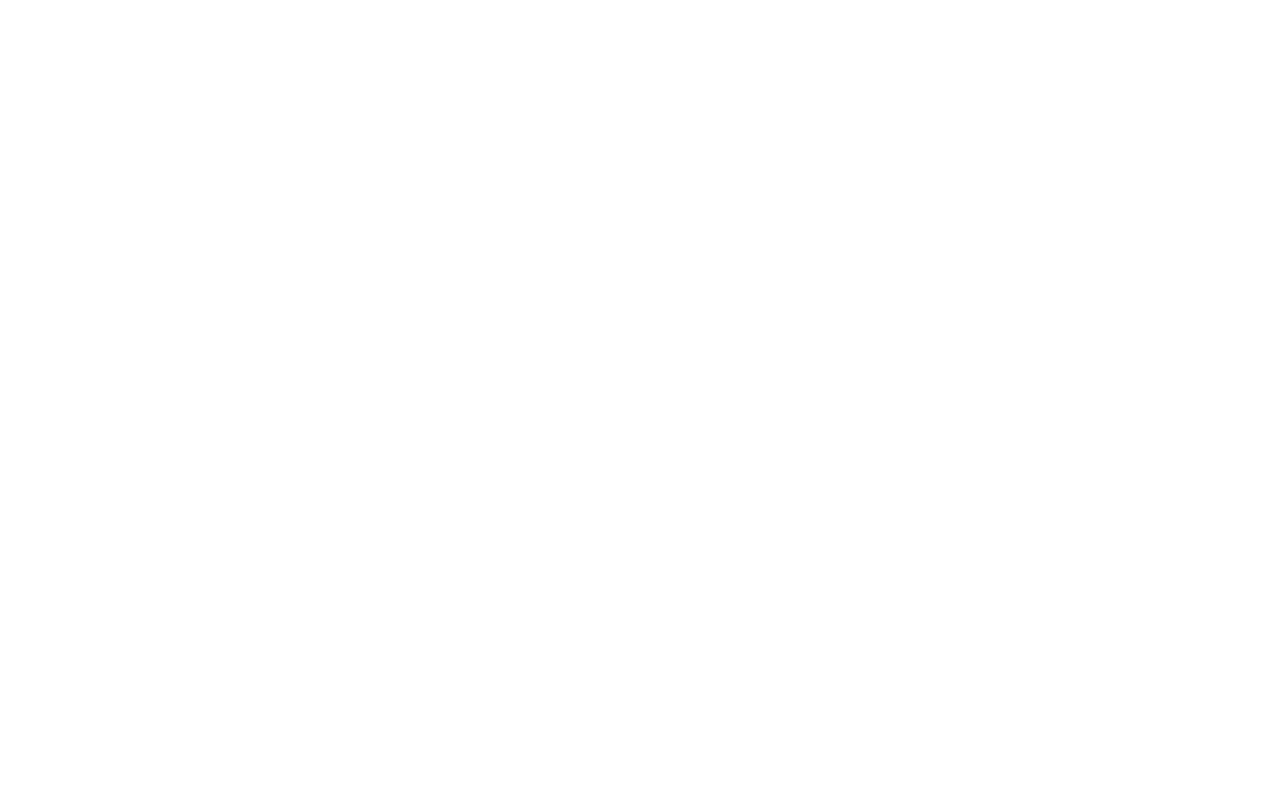
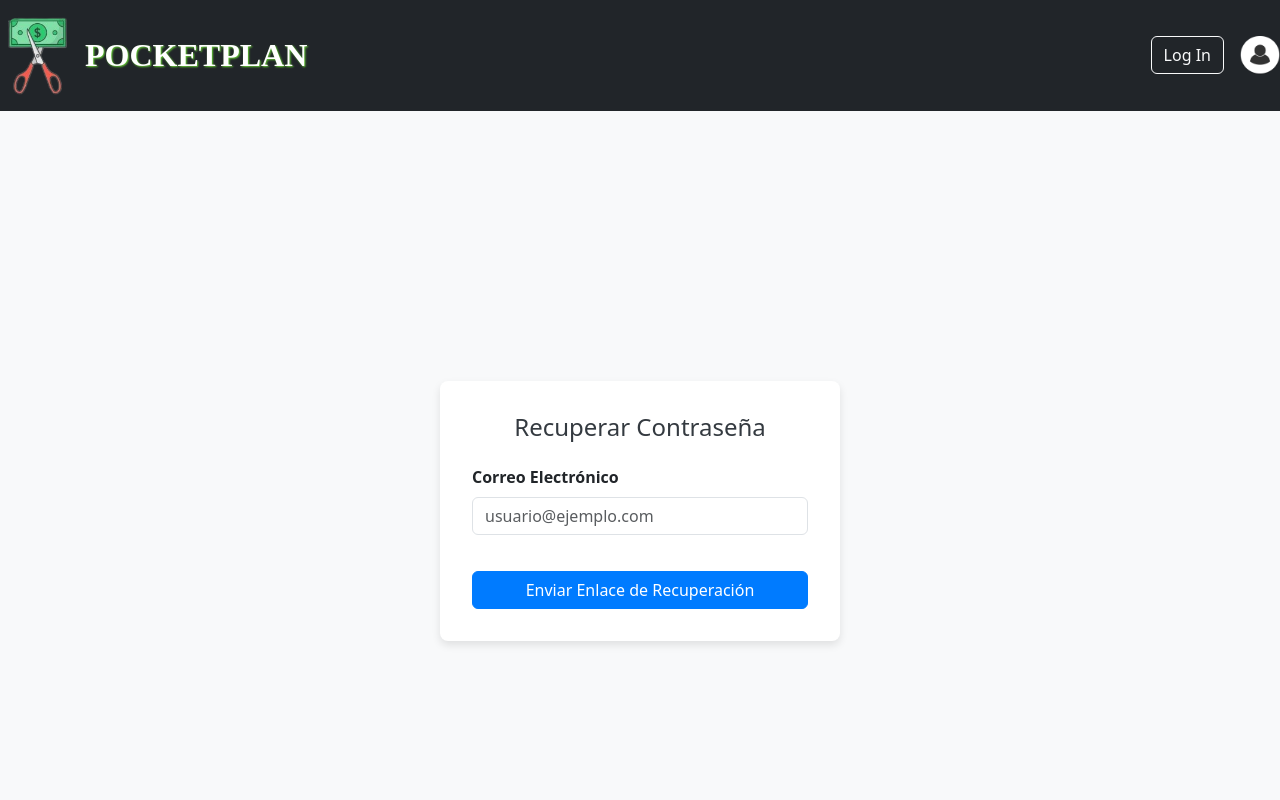
Before and after one commit to Andrespipe1/Proyecto_Gestion, a React (Create React App) app in the folder proyecto_gestion/: page /recuperar in a window 1280 px wide. Before the commit this address had no page. Shown: the top 800 px of the page. Built offline with nearby package versions, Linux system fonts and the light colour scheme.

Commit message:
aasdfasfasf

```diff
--- a/proyecto_gestion/src/App.js
+++ b/proyecto_gestion/src/App.js
@@ -9,6 +9,7 @@
 import Monto from './componentes/pagina_monto';
 import Visualizar from './componentes/visualizar';
 import Listas from './componentes/visualizarlistas';
+import RecuperarContrasena from './componentes/recuperar';
 
 
 
@@ -34,7 +35,7 @@
         <Route path='/pagina_monto' element={<Monto/>} />
         <Route path='/visualizar' element={<Visualizar/>}/>
         <Route path='/visualizarlistas' element={<Listas/>}/>
-
+        <Route path='/recuperar' element={<RecuperarContrasena/>}/>
       </Routes>
     </Router>
 
--- a/proyecto_gestion/src/componentes/cabecera.js
+++ b/proyecto_gestion/src/componentes/cabecera.js
@@ -26,7 +26,7 @@
             className="mr-3"
             onClick={handleLoginClick}
           >
-            Iniciar sesión
+            Log In
           </Button>
           <a
             href="#"
--- a/proyecto_gestion/src/componentes/login.js
+++ b/proyecto_gestion/src/componentes/login.js
@@ -2,6 +2,8 @@
 import { useNavigate } from 'react-router-dom';
 import 'bootstrap/dist/css/bootstrap.min.css';
 import './login.css';
+import { Cabecera } from './cabecera';
+import { Pie } from './pie';
 
 const Login = () => {
     const [formValues, setFormValues] = useState({
@@ -49,7 +51,7 @@
     };
 
     const handleForgotPasswordClick = () => {
-        navigate('/recuperar-password');
+        navigate('/recuperar');
     };
 
     const handleRegisterClick = () => {
@@ -61,6 +63,8 @@
     };
 
     return (
+        <div>
+        <Cabecera></Cabecera>
         <div className="login-container">
             <div className="login-card">
                 <h2 className="text-center">Iniciar Sesión</h2>
@@ -100,6 +104,8 @@
                 </form>
             </div>
         </div>
+        <Pie></Pie>
+        </div>
     );
 };
 
--- a/proyecto_gestion/src/componentes/maincontent.js
+++ b/proyecto_gestion/src/componentes/maincontent.js
@@ -1,15 +1,41 @@
-import React from 'react';
+import React, { useState } from 'react';
 import { Col, Row, Button, Form, InputGroup } from 'react-bootstrap';
-import "./pagina_monto.js"
+import "./pagina_monto.js";
+
 const MainContent = () => {
+  const [amount, setAmount] = useState('');
+
   return (
     <Col md={10} className="bg-light p-4">
+      {/* Monto Inicial */}
+      <Row className="mb-4">
+        <Col md={4}>
+          <Form.Label>Ingrese el monto:</Form.Label>
+        </Col>
+        <Col md={4}>
+          <Form.Control
+            type="text"
+            placeholder="$999.99"
+            value={amount}
+            onChange={(e) => setAmount(e.target.value)}
+
+          />
+        </Col>
+        <Col md={2}>
+        <Button variant="outline-success">Agregar</Button>
+        </Col>
+
+      </Row>
+
+      {/* Fecha Inicio / Fin */}
       <Row className="mb-3">
         <Col>
           <Button variant="outline-dark">Fecha Inicio</Button>
           <Button variant="outline-dark" className="ms-2">Fecha Fin</Button>
         </Col>
       </Row>
+
+      {/* Selección de Categorías */}
       <Row className="mb-3">
         <Col md={4}>
           <Form.Select aria-label="Category">
--- /dev/null
+++ b/proyecto_gestion/src/componentes/recuperar.css
@@ -0,0 +1,36 @@
+
+.recuperar-container {
+    display: flex;
+    justify-content: center;
+    align-items: center;
+    height: 100vh;
+    background-color: #f8f9fa;
+}
+
+.recuperar-card {
+    background-color: #ffffff;
+    padding: 2rem;
+    border-radius: 8px;
+    box-shadow: 0 4px 8px rgba(0, 0, 0, 0.1);
+    max-width: 400px;
+    width: 100%;
+}
+
+.recuperar-card h2 {
+    margin-bottom: 1.5rem;
+    font-size: 1.5rem;
+    color: #343a40;
+}
+
+.form-control.is-invalid {
+    border-color: #dc3545;
+}
+
+.invalid-feedback {
+    font-size: 0.875rem;
+    color: #dc3545;
+}
+
+.alert-success {
+    margin-top: 1rem;
+}
--- /dev/null
+++ b/proyecto_gestion/src/componentes/recuperar.js
@@ -0,0 +1,62 @@
+import React, { useState } from 'react';
+import 'bootstrap/dist/css/bootstrap.min.css';
+import './recuperar.css';
+import { Cabecera } from './cabecera';
+import { Pie } from './pie';
+
+const RecuperarContrasena = () => {
+    const [email, setEmail] = useState('');
+    const [error, setError] = useState('');
+    const [successMessage, setSuccessMessage] = useState('');
+
+    const handleChange = (e) => {
+        setEmail(e.target.value);
+    };
+
+    const validateEmail = (email) => {
+        const regex = /^[^\s@]+@[^\s@]+\.[^\s@]+$/;
+        return regex.test(email);
+    };
+
+    const handleSubmit = (e) => {
+        e.preventDefault();
+        if (validateEmail(email)) {
+            setError('');
+            setSuccessMessage('Se ha enviado un enlace para restablecer la contraseña a tu correo electrónico.');
+            console.log('Correo electrónico enviado a:', email);
+        } else {
+            setSuccessMessage('');
+            setError('Por favor, ingresa un correo electrónico válido.');
+        }
+    };
+
+    return (
+        <div>
+            <Cabecera></Cabecera>
+        <div className="recuperar-container">
+            <div className="recuperar-card">
+                <h2 className="text-center">Recuperar Contraseña</h2>
+                <form onSubmit={handleSubmit}>
+                    <div className="mb-3">
+                        <label htmlFor="email" className="form-label">Correo Electrónico</label>
+                        <input
+                            type="email"
+                            className={`form-control ${error ? 'is-invalid' : ''}`}
+                            id="email"
+                            value={email}
+                            onChange={handleChange}
+                            placeholder="usuario@ejemplo.com"
+                        />
+                        {error && <div className="invalid-feedback">{error}</div>}
+                    </div>
+                    {successMessage && <div className="alert alert-success">{successMessage}</div>}
+                    <button type="submit" className="btn btn-primary w-100">Enviar Enlace de Recuperación</button>
+                </form>
+            </div>
+        </div>
+        <Pie></Pie>
+        </div>
+    );
+};
+
+export default RecuperarContrasena;
--- a/proyecto_gestion/src/componentes/registro.js
+++ b/proyecto_gestion/src/componentes/registro.js
@@ -1,6 +1,7 @@
 import React, { useState } from 'react';
 import './registro.css'; // Asegúrate de tener el CSS adecuado para este componente
-
+import { Cabecera } from './cabecera';
+import { Pie } from './pie';
 const Registro = () => {
     const [formValues, setFormValues] = useState({
         nombre: '',
@@ -65,6 +66,8 @@
     };
 
     return (
+        <div>
+        <Cabecera></Cabecera>
         <div className="registro-container">
             <h2>Registro</h2>
             {successMessage && <div className="alert alert-success">{successMessage}</div>}
@@ -124,6 +127,8 @@
                 <button type="submit" className="btn btn-primary">Registrarse</button>
             </form>
         </div>
+        <Pie></Pie>
+        </div>
     );
 };
 
--- a/proyecto_gestion/src/componentes/sidebar.js
+++ b/proyecto_gestion/src/componentes/sidebar.js
@@ -38,7 +38,7 @@
                         </ul>
                         <li>Pagos:</li>
                         <ul>
-                            <li><a href="#registrar">Registrar un pago</a></li>
+                            <li><a href="#registrar" onClick={handlemontoClick}>Registrar un pago</a></li>
                         </ul>
                         <div className="mensaje">
                             <h4>Consejo del día</h4>
```
Also changed, not shown: proyecto_gestion/src/pagina_monto.js (added).
